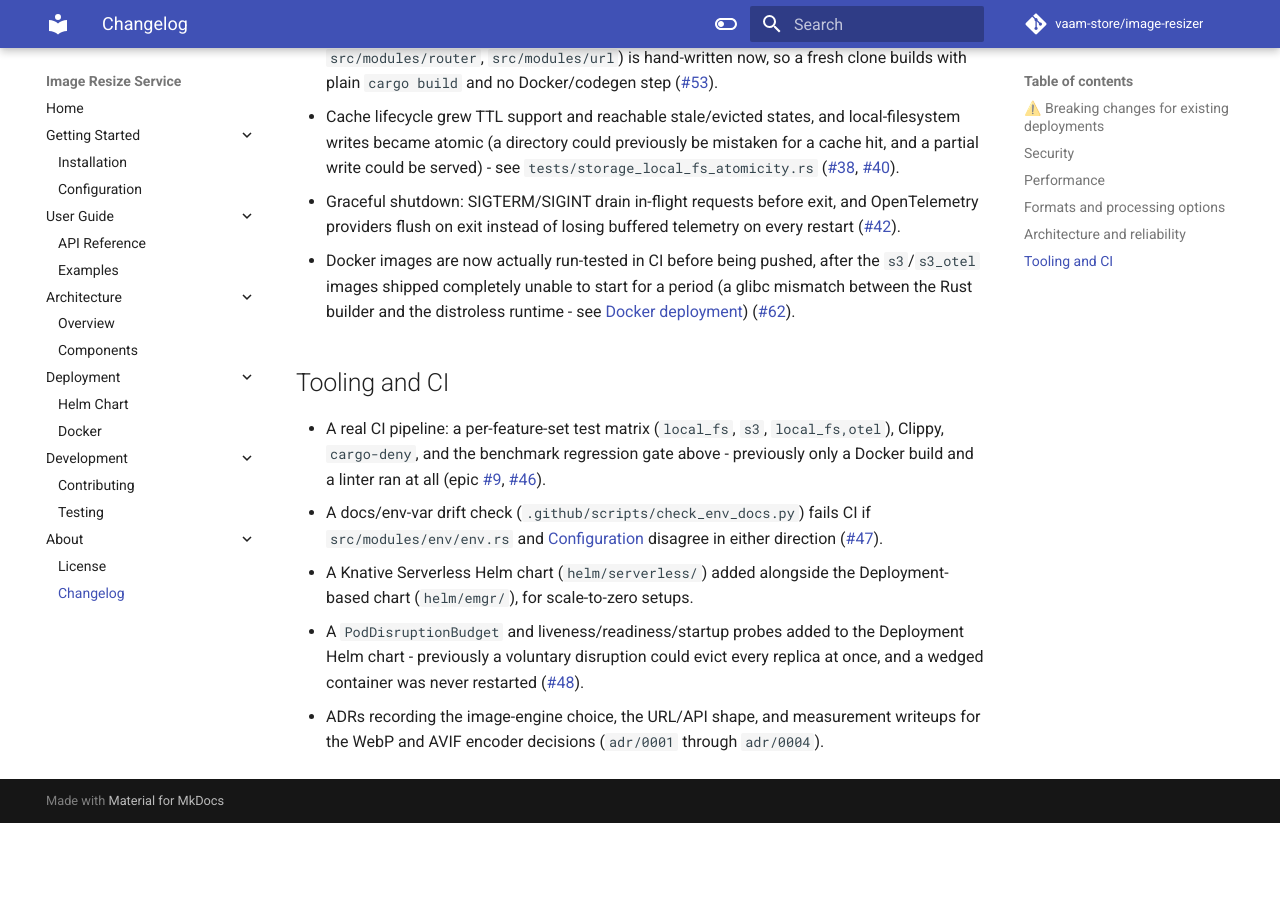
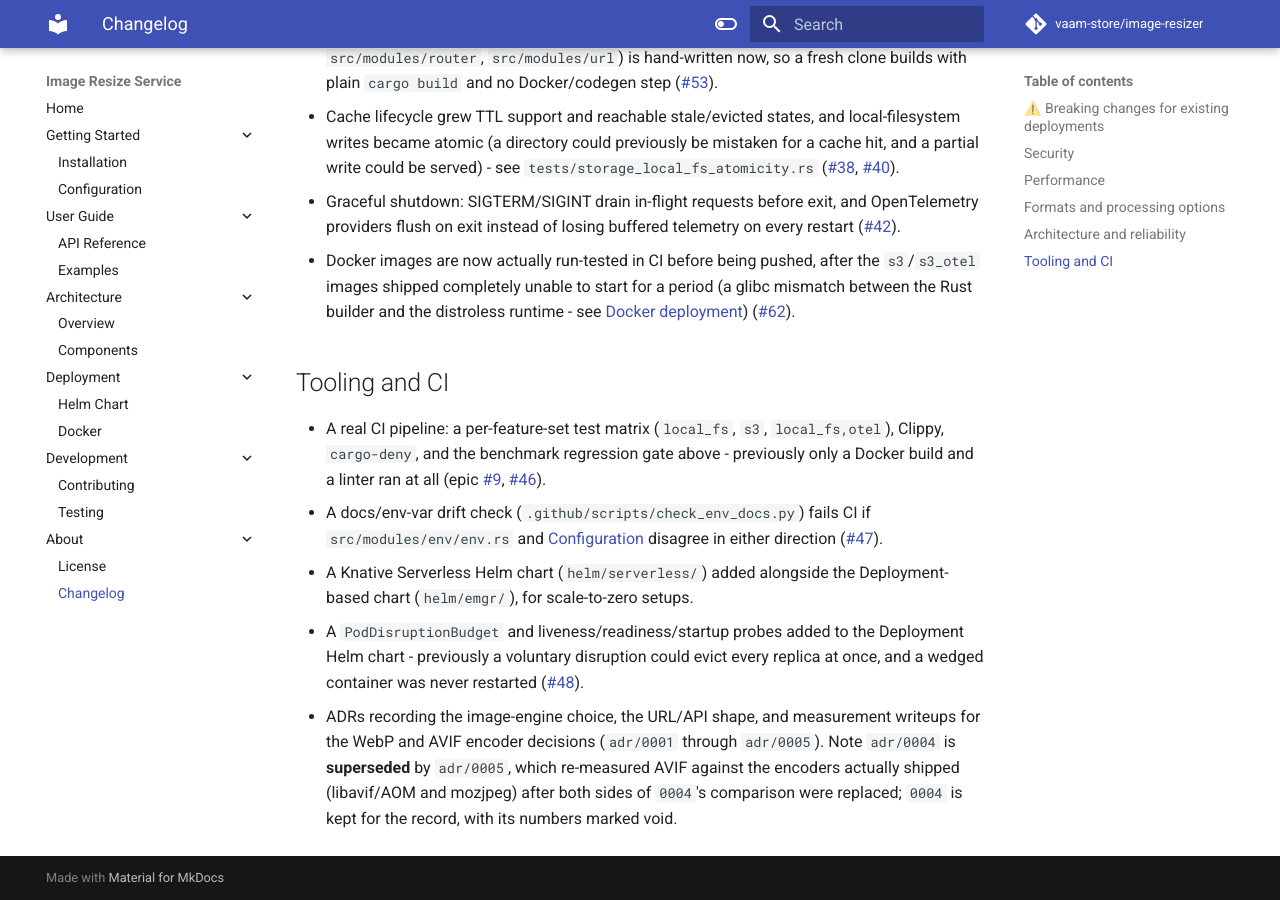
Before and after one commit to vaam-store/image-resizer, an MkDocs documentation site: the page built from docs/about/changelog.md, in a window 1280 px wide and 900 px high, scrolled down 2607 px. Built offline with MkDocs 1.6.1 and Material for MkDocs 9.7.7, drawn with Linux system fonts in a browser that asks for light colours; comment, search, counter and statistics services are not loaded; before the commit the page ends 3430 px from its top, so only the background shows below that.

Commit message:
docs: re-point AVIF citations at adr/0005 now that 0004 is superseded (#97)
#95 added adr/0005 and marked adr/0004's numbers void. Three documents still
pointed readers at 0004 for current figures, or predated 0005 entirely:

  - changelog.md listed the ADR set as "0001 through 0004"
  - architecture/overview.md sent readers to "the AVIF work's own change
    report" for re-measured numbers that now live in a real ADR
  - PERFORMANCE_OPTIMIZATIONS.md described 0004's figures as "materially
    different at some AOM speed settings, matched at others", which
    understates it: 0004 compared ravif against image's JPEG encoder and
    production now ships neither, so both sides of that comparison are gone

None of these were wrong when written; they went stale the moment 0005
landed. That is the same pattern 0005 itself documents, one level up - a
measurement writeup can be superseded and still be cited as current by
whatever links to it.

adr/0004 is deliberately still referenced where the point is historical
("replacing the ravif/rav1e encoder 0004 measured"). What changed is that
nothing now sends a reader there expecting current numbers.

Co-authored-by: Claude Opus 5 <noreply@anthropic.com>

```diff
--- a/docs/about/changelog.md
+++ b/docs/about/changelog.md
@@ -171,4 +171,7 @@ until then, everything below is "Unreleased" in that format's sense.
   restarted ([#48](https://github.com/vaam-store/image-resizer/issues/48)).
 - ADRs recording the image-engine choice, the URL/API shape, and
   measurement writeups for the WebP and AVIF encoder decisions
-  (`adr/0001` through `adr/0004`).
+  (`adr/0001` through `adr/0005`). Note `adr/0004` is **superseded** by
+  `adr/0005`, which re-measured AVIF against the encoders actually shipped
+  (libavif/AOM and mozjpeg) after both sides of `0004`'s comparison were
+  replaced; `0004` is kept for the record, with its numbers marked void.
```
Also changed, not shown: PERFORMANCE_OPTIMIZATIONS.md (+6 -5 lines), docs/architecture/overview.md (+3 -2 lines).
